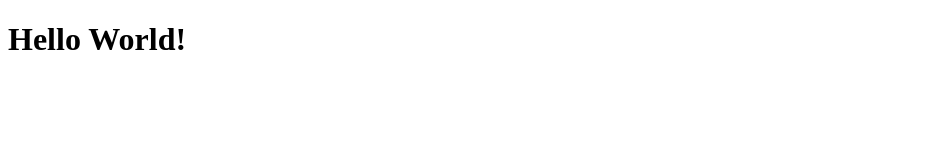
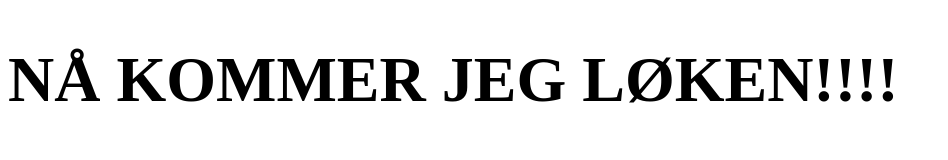
Before and after one commit to ildkulen/ildkulen.github.io, a plain HTML site: page index.html in a window 1280 px wide. Shown: the whole page, without its empty margins (0-948 px from the left). Drawn offline with Linux system fonts and the light colour scheme.

Commit message:
Add files via upload

```diff
--- a/index.html
+++ b/index.html
@@ -6,6 +6,6 @@
     <title>Document</title>
   </head>
   <body>
-    <h1>Hello World!</h1>
+    <h1 style="font-size: 4rem">NÅ KOMMER JEG LØKEN!!!!</h1>
   </body>
 </html>
```
